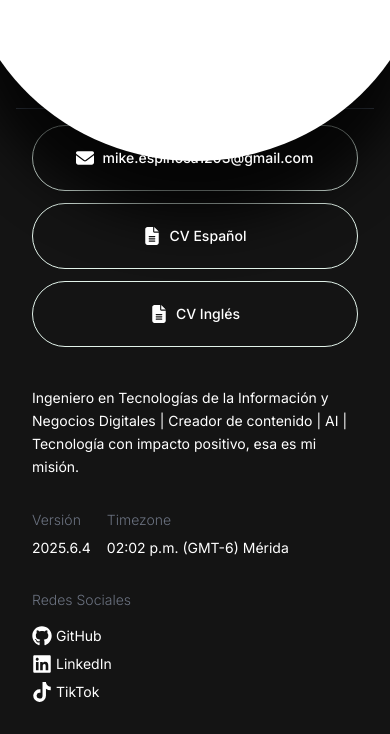
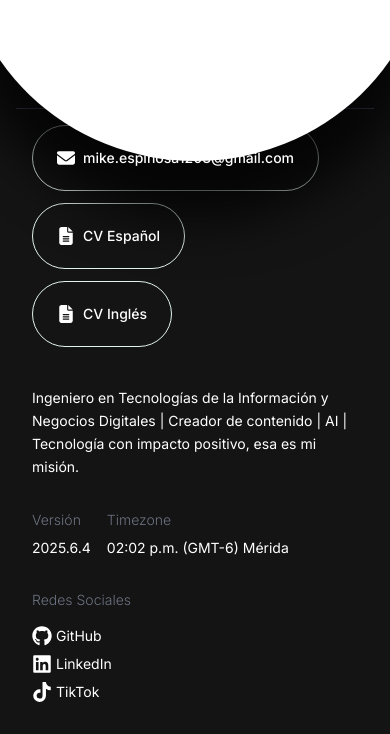
Before and after one commit to mikesspinosa/portfolio, a Next.js app: page / in a window 390 px wide. Shown: the part 3701-4435 px from the top of the page. Built offline with nearby package versions, Linux system fonts and the light colour scheme.

Commit message:
fix: make entire contact button clickable

```diff
--- a/src/components/home/ContactInfo.tsx
+++ b/src/components/home/ContactInfo.tsx
@@ -154,40 +154,46 @@ export default function ContactInfo() {
           </motion.div>
         </div>
         <div className="mt-4 sm:mt-6 flex flex-col sm:flex-row gap-3 sm:gap-5 px-4 sm:px-0 sm:mx-[100px]">
-          <RoundedButton className="w-full sm:w-auto">
           <a
             href={`mailto:${email}`}
             onClick={() => toast.success('Abriendo cliente de correo...')}
-              className="cursor-pointer flex items-center justify-center sm:justify-start gap-2 group text-sm sm:text-base"
+            className="w-full sm:w-auto"
           >
+            <RoundedButton>
+              <div className="cursor-pointer flex items-center justify-center sm:justify-start gap-2 group text-sm sm:text-base">
                 <FaEnvelope className="text-lg sm:text-xl group-hover:scale-110 transition-transform duration-300" />
                 <span className="truncate">{email}</span>
+              </div>
+            </RoundedButton>
           </a>
-          </RoundedButton>
-          <RoundedButton className="w-full sm:w-auto">
           <a
             href="/documents/CVEspanol.pdf"
             target="_blank"
             rel="noopener noreferrer"
-              className="cursor-pointer flex items-center justify-center sm:justify-start gap-2 group text-sm sm:text-base"
             onClick={() => toast.success('Abriendo CV...')}
+            className="w-full sm:w-auto"
           >
+            <RoundedButton>
+              <div className="cursor-pointer flex items-center justify-center sm:justify-start gap-2 group text-sm sm:text-base">
                 <FaFileLines className="text-lg sm:text-xl group-hover:scale-110 transition-transform duration-300" />
                 <span>CV Español</span>
+              </div>
+            </RoundedButton>
           </a>
-          </RoundedButton>
-          <RoundedButton className="w-full sm:w-auto">
           <a
             href="/documents/CVEnglish.pdf"
             target="_blank"
             rel="noopener noreferrer"
-              className="cursor-pointer flex items-center justify-center sm:justify-start gap-2 group text-sm sm:text-base"
             onClick={() => toast.success('Abriendo CV...')}
+            className="w-full sm:w-auto"
           >
+            <RoundedButton>
+              <div className="cursor-pointer flex items-center justify-center sm:justify-start gap-2 group text-sm sm:text-base">
                 <FaFileLines className="text-lg sm:text-xl group-hover:scale-110 transition-transform duration-300" />
                 <span>CV Inglés</span>
+              </div>
+            </RoundedButton>
           </a>
-          </RoundedButton>
         </div>
 
         <div className="mt-6 sm:mt-8 md:mt-20 flex flex-col justify-between p-4 sm:p-5 space-y-8 md:space-y-12 sm:flex-row sm:items-end sm:space-y-0 sm:mx-[100px]">
```
Lines whose indentation alone changed are shown as unchanged.
